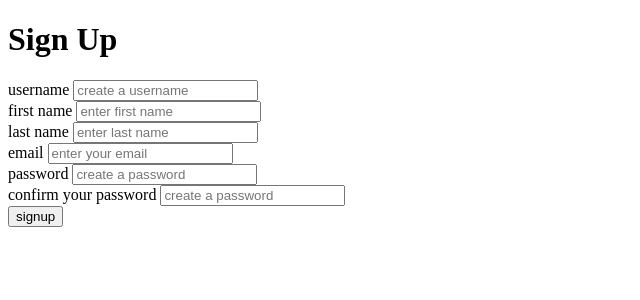
After one commit to widejoy/password-storage-website, a Django app: page /signup/ in a window 1280 px wide. The commit adds this page. Shown: the top 300 px of the page, without its empty margins (0-640 px from the left). Run offline with Django 4.2, Linux system fonts and the light colour scheme.

Commit message:
can now sign up

```diff
--- a/app_1/templates/about.html
+++ /dev/null
@@ -1,2 +0,0 @@
-<h1>about us</h1>
-<b> as fd</b>
--- a/app_1/templates/home.html
+++ /dev/null
@@ -1 +0,0 @@
-<h1>hello</h1>
--- /dev/null
+++ b/app_1/templates/signup.html
@@ -0,0 +1,36 @@
+<!DOCTYPE html>
+<html lang="en">
+<head>
+    <meta charset="UTF-8">
+    <meta http-equiv="X-UA-Compatible" content="IE=edge">
+    <meta name="viewport" content="width=device-width, initial-scale=1.0">
+    <title>signup</title>
+</head>
+<body>
+    <h1>Sign Up</h1>
+    <form action="/signup/" method="post">
+    {% csrf_token %}
+        <label for="">username</label>
+        <input type="text" id="username" name="username" placeholder="create a username" required>
+        <br>
+        <label for="">first name</label>
+        <input type="text" id="first_name" name="first_name" placeholder="enter first name" required>
+        <br>
+        <label for="">last name</label>
+        <input type="text" id="last_name" name="last_name" placeholder="enter last name" required>
+        <br>
+        <label for="">email</label>
+        <input type="email" id="email" name="email" placeholder="enter your email" required>
+        <br>
+        <label for="">password</label>
+        <input type="password" id="password1" name="password1" placeholder="create a password" required>
+        <br>
+        <label for="">confirm your password</label>
+        <input type="password" id="password2" name="password2" placeholder="create a password" required>
+        <br>
+        <button type="submit">signup</button>
+
+
+    </form>
+</body>
+</html>
--- a/app_1/urls.py
+++ b/app_1/urls.py
@@ -2,5 +2,8 @@ from django.urls import path
 from . import views
 urlpatterns = [
     path('',views.home,name="home"),
-    path('about/',views.about,name="about")
+    path('signup/',views.signup,name="signup"),
+    path('signin/',views.signin,name="signin"),
+    path('signout/',views.signout,name="signout")
+
 ]
--- a/app_1/views.py
+++ b/app_1/views.py
@@ -1,7 +1,26 @@
-from django.shortcuts import render
+from django.shortcuts import render,redirect
 from django.http import HttpResponse
+from django.contrib.auth.models import User
+from django.contrib import messages
+def home(request):
+    return render(request,'main.html')
+def signup(request):
+    if request.method == 'POST':
+        username = request.POST.get('username')
+        email = request.POST.get('email')
+        first_name = request.POST.get('first_name')
+        last_name = request.POST.get('last_name')
+        password_1 = request.POST.get('password1')
+        password_2 = request.POST.get('password2')
+        myuser = User.objects.create_user(username,email,password_1)
+        myuser.fname = first_name
+        myuser.lname = last_name
+        myuser.save()
+        messages.success(request, "Account created")
+        return redirect('signin')
 
-def home(request):
-    return render(request,'home.html')
-def about(request):
-    return render(request,'about.html')
+    return render(request,'signup.html')
+def signin(request):
+    return render(request,'signin.html')
+def signout(request):
+    pass
```
Also changed, not shown: app_1/templates/main.html (+11 -6 lines), app_1/templates/signin.html (added, +26 -0 lines), app_1/migrations/0002_alter_login_email_id.py (added), app_1/templates/navbar.html (deleted), db.sqlite3.
